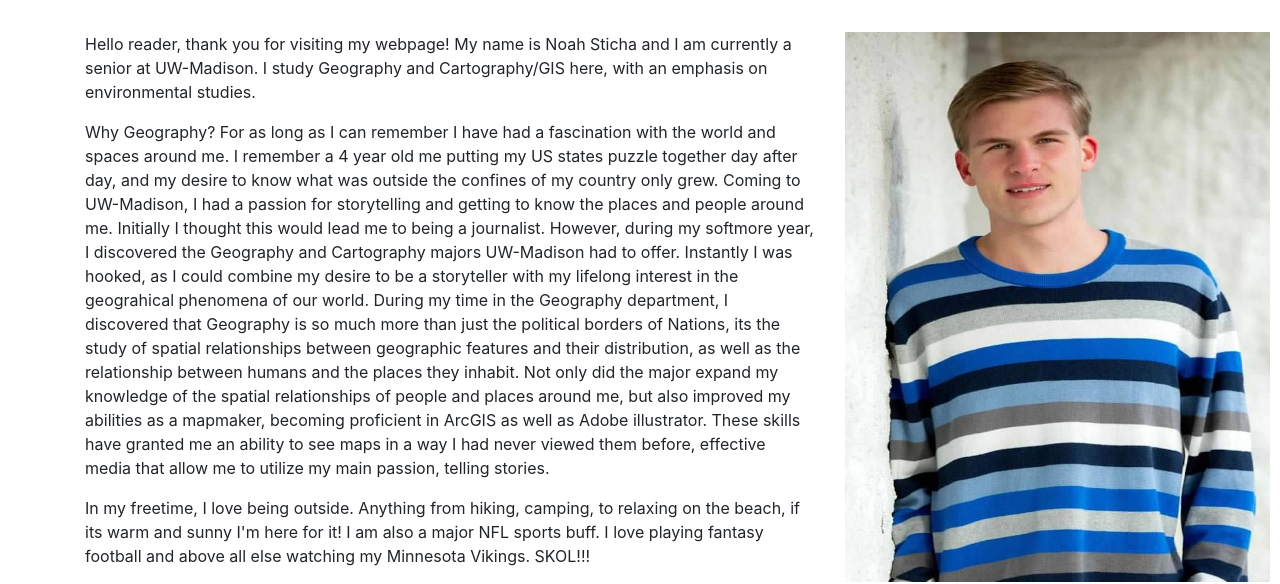
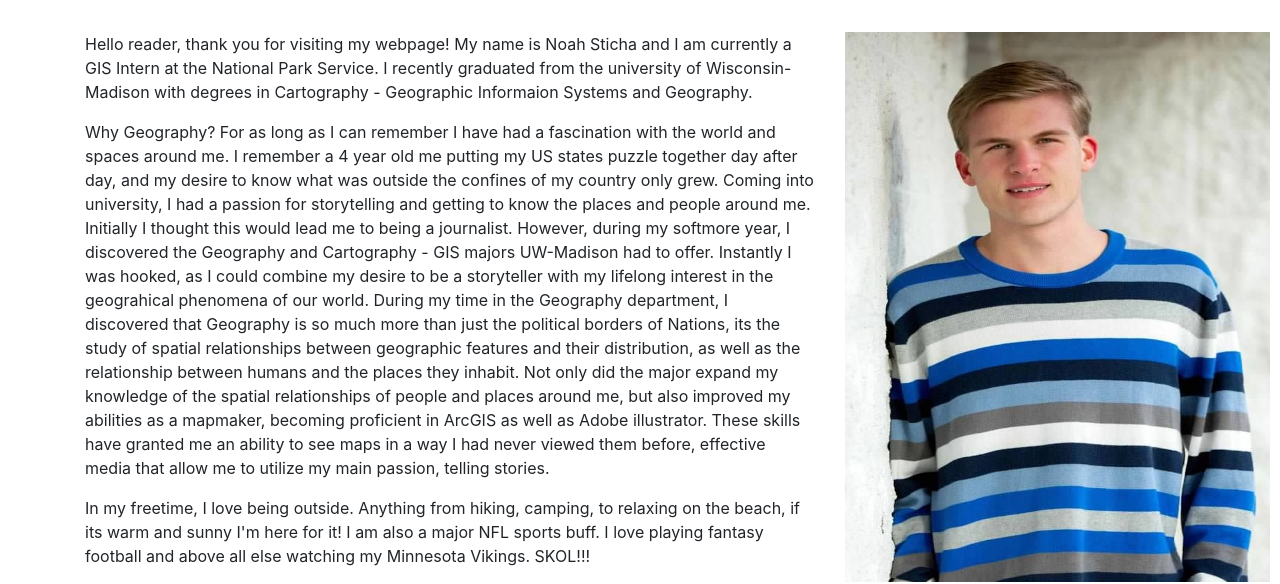
Before and after one commit to nsticha/572Portfolio, a plain HTML site: page About.html in a window 1280 px wide. Shown: the part 234-818 px from the top of the page. Drawn offline with nearby package versions, Linux system fonts and the light colour scheme; files whose address does not match are found by name.

Commit message:
Update About.html

```diff
--- a/About.html
+++ b/About.html
@@ -57,10 +57,10 @@
             <div class="col-md-8 col-md-offset-0 col-sm- col-sm-offset-0 col-xs-12 col-xs-offset-1">
 
                 <p>
-                    Hello reader, thank you for visiting my webpage! My name is Noah Sticha and I am currently a senior at UW-Madison. I study Geography and Cartography/GIS here, with an emphasis on environmental studies.
+                    Hello reader, thank you for visiting my webpage! My name is Noah Sticha and I am currently a GIS Intern at the National Park Service. I recently graduated from the university of Wisconsin-Madison with degrees in Cartography - Geographic Informaion Systems and Geography.
                 </p>
                 <p>
-                    Why Geography? For as long as I can remember I have had a fascination with the world and spaces around me. I remember a 4 year old me putting my US states puzzle together day after day, and my desire to know what was outside the confines of my country only grew. Coming to UW-Madison, I had a passion for storytelling and getting to know the places and people around me. Initially I thought this would lead me to being a journalist. However, during my softmore year, I discovered the Geography and Cartography majors UW-Madison had to offer. Instantly I was hooked, as I could combine my desire to be a storyteller with my lifelong interest in the geograhical phenomena of our world. During my time in the Geography department, I discovered that Geography is so much more than just the political borders of Nations, its the study of spatial relationships between geographic features and their distribution, as well as the relationship between humans and the places they inhabit. Not only did the major expand my knowledge of the spatial relationships of people and places around me, but also improved my abilities as a mapmaker, becoming proficient in ArcGIS as well as Adobe illustrator. These skills have granted me an ability to see maps in a way I had never viewed them before, effective media that allow me to utilize my main passion, telling stories.
+                    Why Geography? For as long as I can remember I have had a fascination with the world and spaces around me. I remember a 4 year old me putting my US states puzzle together day after day, and my desire to know what was outside the confines of my country only grew. Coming into university, I had a passion for storytelling and getting to know the places and people around me. Initially I thought this would lead me to being a journalist. However, during my softmore year, I discovered the Geography and Cartography - GIS majors UW-Madison had to offer. Instantly I was hooked, as I could combine my desire to be a storyteller with my lifelong interest in the geograhical phenomena of our world. During my time in the Geography department, I discovered that Geography is so much more than just the political borders of Nations, its the study of spatial relationships between geographic features and their distribution, as well as the relationship between humans and the places they inhabit. Not only did the major expand my knowledge of the spatial relationships of people and places around me, but also improved my abilities as a mapmaker, becoming proficient in ArcGIS as well as Adobe illustrator. These skills have granted me an ability to see maps in a way I had never viewed them before, effective media that allow me to utilize my main passion, telling stories.
                 </p>
                 <p>
                     In my freetime, I love being outside. Anything from hiking, camping,  to relaxing on the beach, if its warm and sunny I'm here for it! I am also a major NFL sports buff. I love playing fantasy football and above all else watching my Minnesota Vikings. SKOL!!!
```
